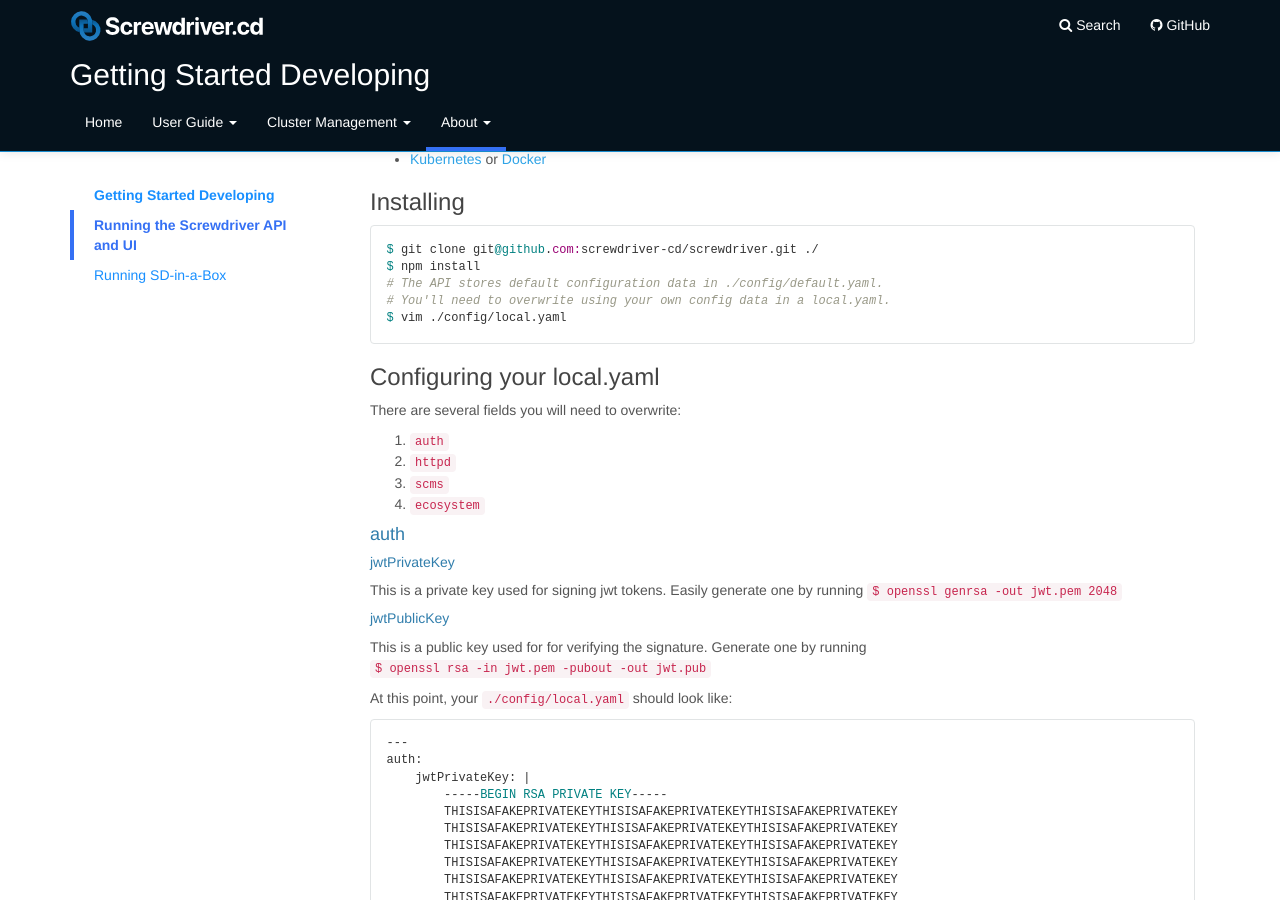
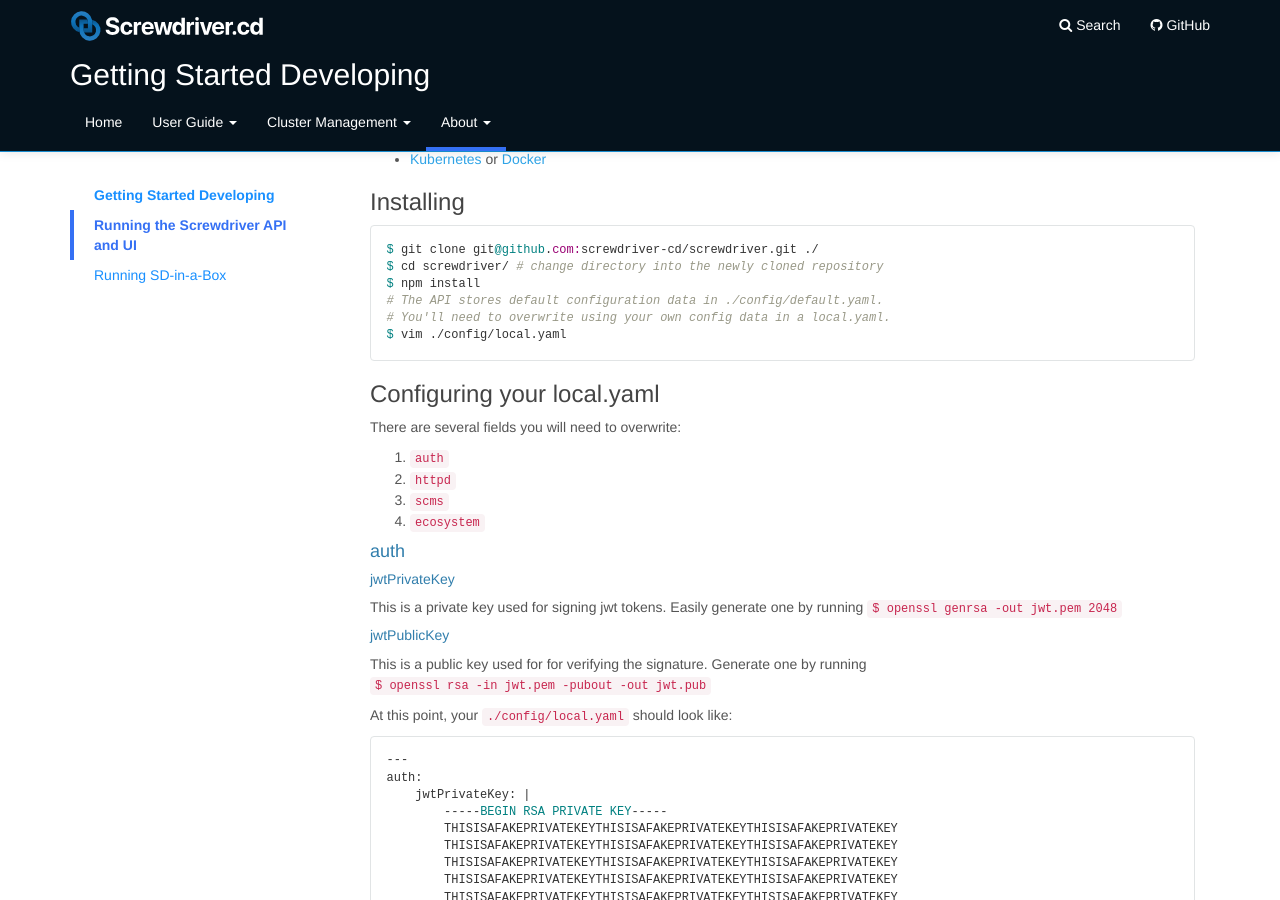
Before and after one commit to screwdriver-cd/guide, a Jekyll site: the page built from docs/about/contributing/getting-started-developing.md, in a window 1280 px wide and 900 px high, scrolled down 343 px. Built offline with Jekyll 4.4.1, drawn with Linux system fonts in a browser that asks for light colours; part of the change alters nothing that is shown.

Commit message:
fix: Missing scms

````diff
--- a/docs/about/contributing/getting-started-developing.md
+++ b/docs/about/contributing/getting-started-developing.md
@@ -30,6 +30,7 @@ There's two different ways to set up your dev environment locally in order to ru
 
 ```bash
 $ git clone git@github.com:screwdriver-cd/screwdriver.git ./
+$ cd screwdriver/ # change directory into the newly cloned repository
 $ npm install
 # The API stores default configuration data in ./config/default.yaml.
 # You'll need to overwrite using your own config data in a local.yaml.
@@ -102,12 +103,13 @@ You'll need to set the `oauthClientId` and `oauthClientSecret`. Navigate to your
 Click Register Application and put the Client ID and Client Secret in the fields below.
 
 ```yaml
-github:
-    plugin: github
-    config:
-        oauthClientId: SOMEOAUTHCLIENTID
-        oauthClientSecret: SOMEOATHCLIENTSECRET
-        secret: RANDOMSECRETTHING
+scms:
+    github:
+        plugin: github
+        config:
+            oauthClientId: SOMEOAUTHCLIENTID
+            oauthClientSecret: SOMEOATHCLIENTSECRET
+            secret: RANDOMSECRETTHING
 ```
 
 #### ecosystem
````
